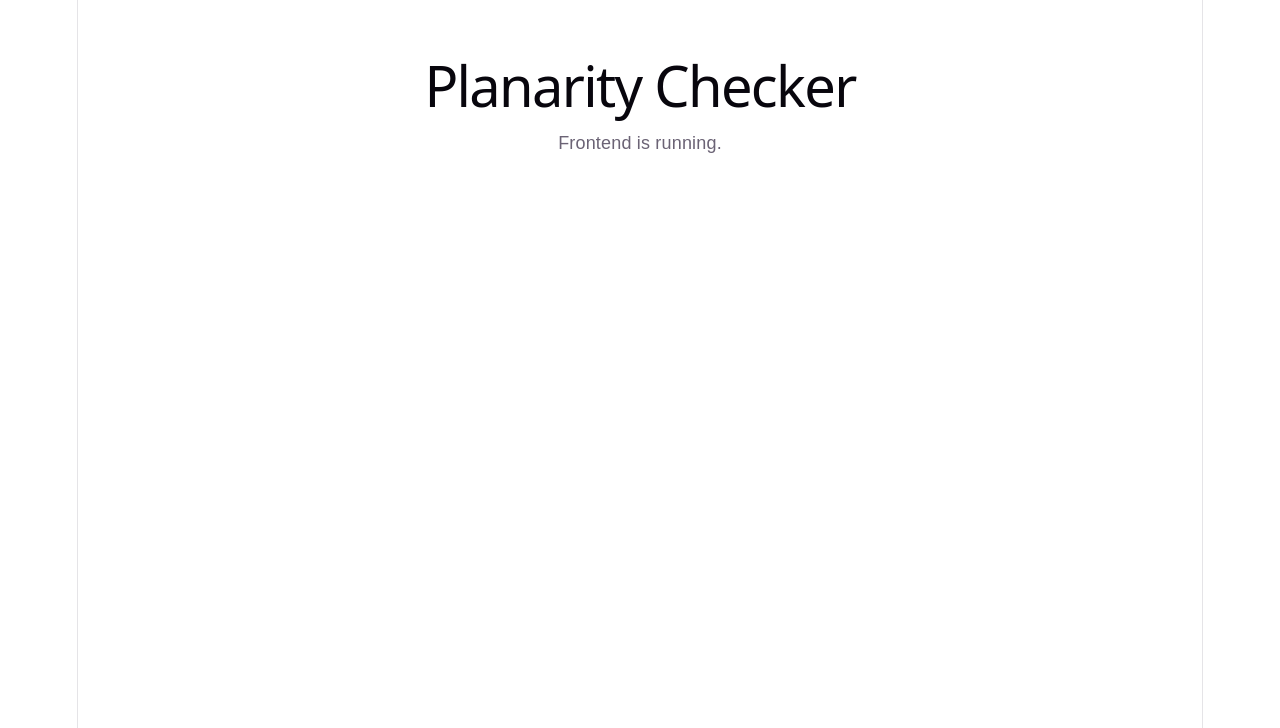
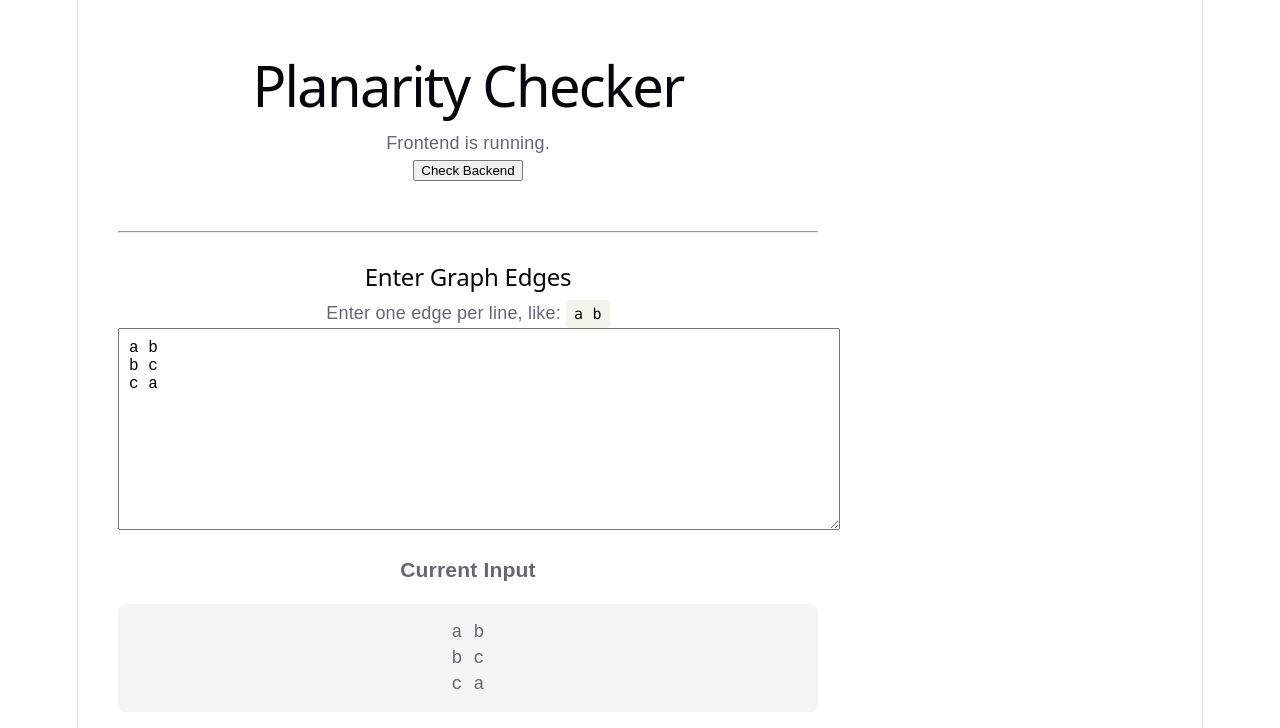
Before and after one commit to Thilaksan8/planarity-checker, a React app in the folder frontend/: page / in a window 1280 px wide. Shown: the top 728 px of the page. Built offline with nearby package versions, Linux system fonts and the light colour scheme; the HTML template or start-up script is replaced by a standard one.

Commit message:
Add graph edge input UI

```diff
--- a/frontend/src/App.jsx
+++ b/frontend/src/App.jsx
@@ -1,8 +1,58 @@
+import { useState } from "react";
+
 function App() {
+  const [message, setMessage] = useState("");
+  const [edgesText, setEdgesText] = useState("a b\nb c\nc a");
+
+  const checkBackend = async () => {
+    try {
+      const response = await fetch("http://127.0.0.1:8000/");
+      const data = await response.json();
+      setMessage(data.message);
+    } catch (error) {
+      setMessage("Could not connect to backend");
+    }
+  };
+
   return (
-    <div style={{ padding: "40px", fontFamily: "Arial, sans-serif" }}>
+    <div style={{ padding: "40px", fontFamily: "Arial, sans-serif", maxWidth: "700px" }}>
       <h1>Planarity Checker</h1>
       <p>Frontend is running.</p>
+
+      <button onClick={checkBackend} style={{ marginBottom: "20px" }}>
+        Check Backend
+      </button>
+
+      {message && <p>{message}</p>}
+
+      <hr style={{ margin: "30px 0" }} />
+
+      <h2>Enter Graph Edges</h2>
+      <p>Enter one edge per line, like: <code>a b</code></p>
+
+      <textarea
+        value={edgesText}
+        onChange={(e) => setEdgesText(e.target.value)}
+        rows={10}
+        style={{
+          width: "100%",
+          padding: "10px",
+          fontFamily: "monospace",
+          fontSize: "16px",
+        }}
+      />
+
+      <h3 style={{ marginTop: "20px" }}>Current Input</h3>
+      <pre
+        style={{
+          background: "#f4f4f4",
+          padding: "15px",
+          borderRadius: "8px",
+          overflowX: "auto",
+        }}
+      >
+        {edgesText}
+      </pre>
     </div>
   );
 }
```
Also changed, not shown: 1 other file (tests, documents, lock files or other folders).
